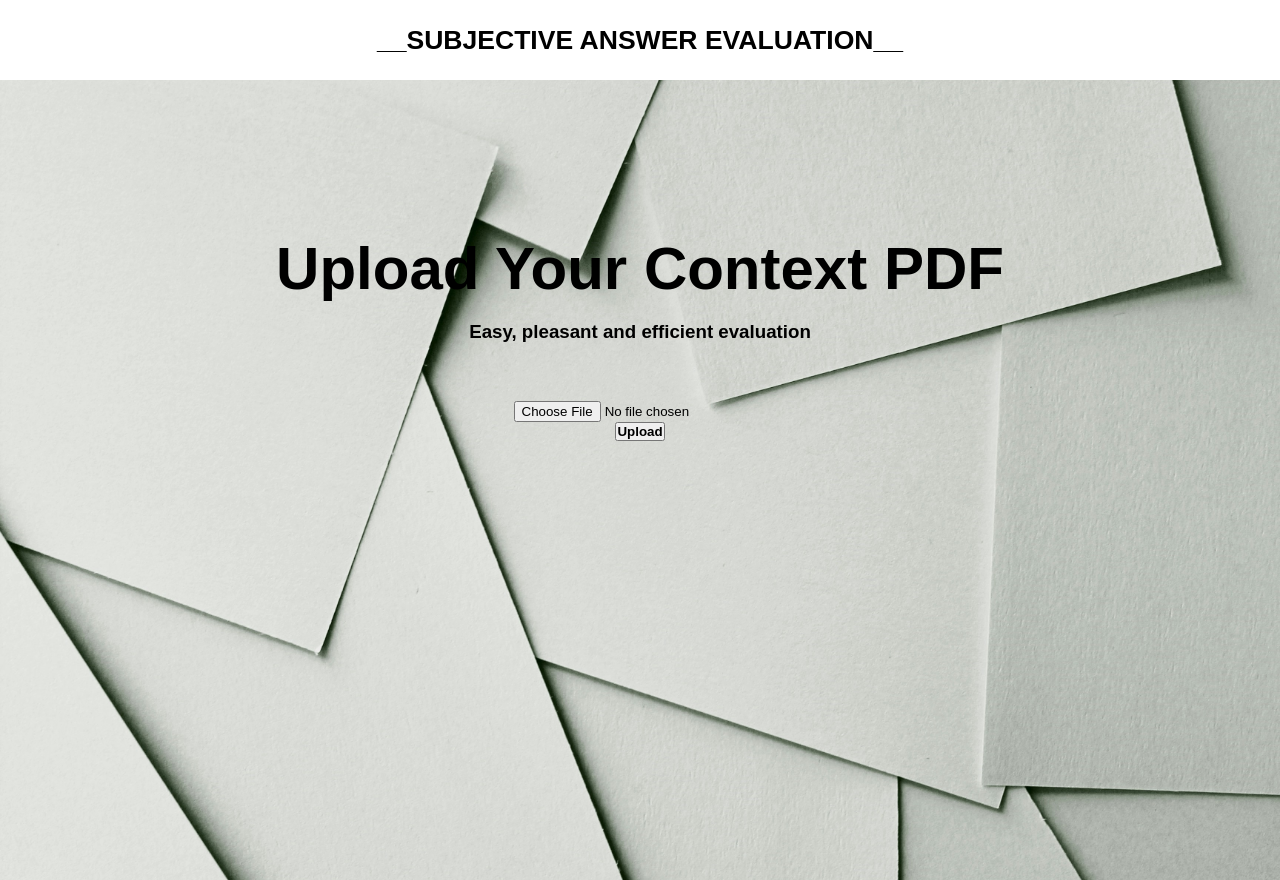
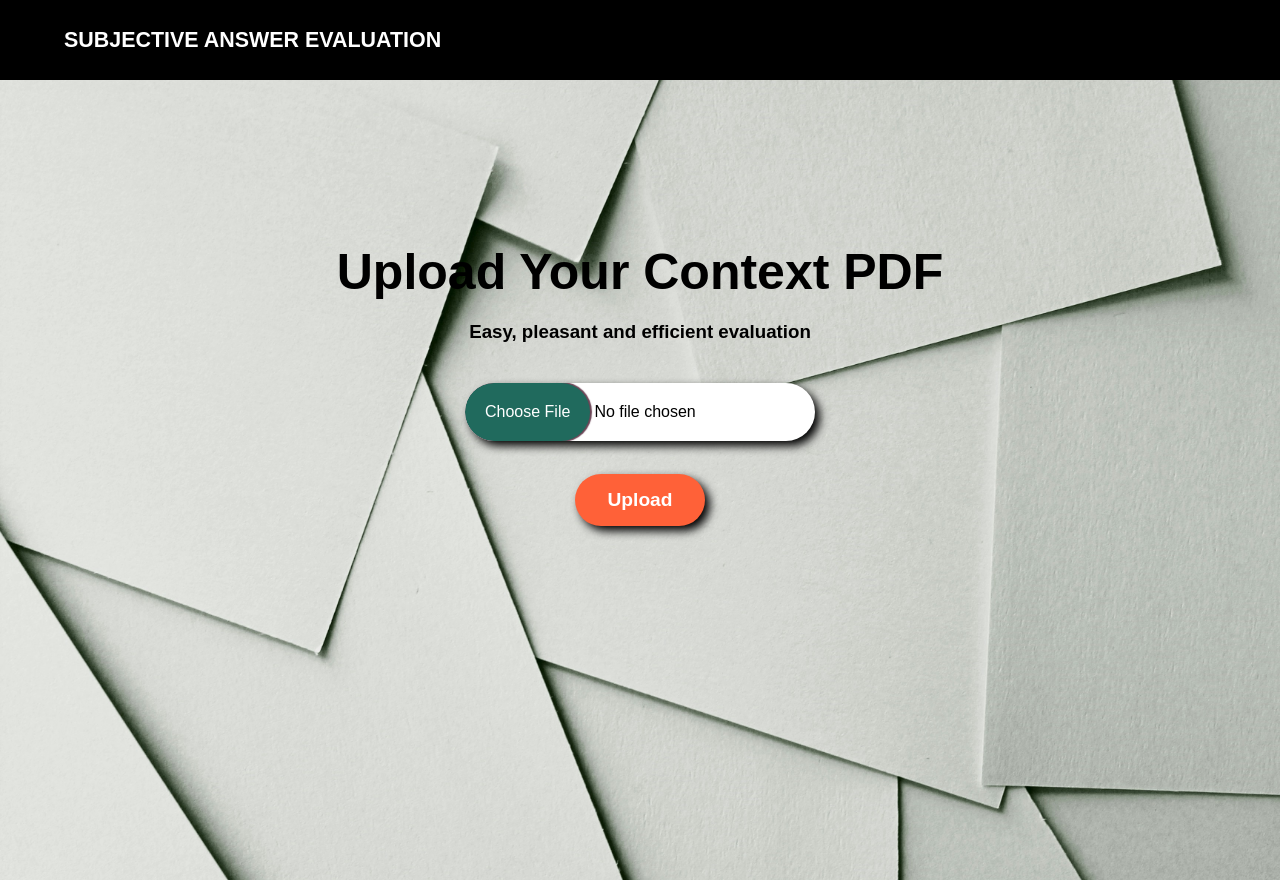
Before and after one commit to rupesh-25/Subjective_answer_evaluation, a Django app: page / in a window 1280 px wide. Run offline with Django 5.2, Linux system fonts and the light colour scheme; some libraries are stand-ins or nearby versions.

Commit message:
frontend updated

```diff
--- a/nlp/static/style.css
+++ b/nlp/static/style.css
@@ -10,17 +10,44 @@ nav {
 	display: -ms-flex;
 	display: -o-flex;
 	display: flex;
-	justify-content: space-around;
+	/* justify-content: space-around; */
 	align-items: center;
 	min-height: 10vh;
-	background: #ffffff;
+	background: black;
 }
 .logo {
+	padding-left: 5%;
 	font-size: 2em;
-    font-family: Lato;
+    /* font-family: Lato; */
+	font-family: 'Poppins';
     font-weight: 700;
     line-height: 150%;
     text-transform: uppercase;
+	color: #ffffff;
+}
+h2 b{
+	font-size: 50px;
+
+}
+.upload-form #pdfFile3{
+	font-size: 16px;
+	background: white;
+	border-radius: 50px;
+	box-shadow: 5px 5px 10px black;
+	width: 350px;
+	outline:none;
+}
+::-webkit-file-upload-button{
+	color:white;
+	background: #206a5d;
+	padding:20px;
+	border:none;
+	border-radius: 50px;
+	box-shadow: 1px 0 1px 1px #6b4556;
+	outline: none;
+}
+::-webkit-file-upload-button:hover{
+	background: #438a5e;
 }
 .menu {
 	display: -webkit-flex;
@@ -119,16 +146,19 @@ nav {
 	line-height: 2;
 	margin: auto;
 }
-.btn a {
+.btn{
 	text-decoration: none;
 	background: #ff6138;
 	padding: 15px 10px;
 	display: inline-block;
-	color: #000000;
+	color:#ffffff;
 	margin-top: 15px;
+	border: none;
 	border-radius: 50px;
 	width: 130px;
 	text-align: center;
+	font-size: 1.2em;
+	box-shadow: 5px 5px 10px black;
 }
 .wrapper {
 	width: 1060px;
--- a/nlp/templates/ut.html
+++ b/nlp/templates/ut.html
@@ -4,12 +4,13 @@
     <meta charset="UTF-8">
     <title>MasterGrad</title>
     <link rel="stylesheet" href="/static/style.css">
+
 </head>
 <body>
     <header>
         <nav>
             <div class="logo">
-                <h5>__Subjective Answer Evaluation__</h5>
+                <h6>Subjective Answer Evaluation</h6>
             </div>
             <div class="bar">
                 <div class="bar-1"></div>
@@ -21,7 +22,7 @@
     <div class="banner">
         <div class="wrapper">
             <div class="content">
-                <h2>Upload Your Context PDF</h2>
+                <h2><b>Upload Your Context PDF<b></h2>
                 <br>
                 <h3><b>Easy, pleasant and efficient evaluation </b></h3>
                 <br>
@@ -30,12 +31,10 @@
                         {% csrf_token %}
                         <label for="pdfFile3" style="font-size: 120%;"></label>
                         <br>
-                        <br>
                         <input type="file" id="pdfFile3" name="pdfFile" name="reference_paper" accept="application/pdf">
                         <br>
-                        <div class="btn">
+                        <br>
                             <button type="submit" class="btn btn-outline-warning" id="submit_msg"><b>Upload</b></button>
-                        </div>
                     </form>
                 </div>
             </div>
--- a/nlp/views.py
+++ b/nlp/views.py
@@ -21,7 +21,7 @@ load_dotenv()
 #Obtain the output
 temp_template="So you are a teacher evaluating students answers and giving it a score. The question carries 10 marks. You are having a syllabus sheet which you refer for assigning marks. So here is the syllabus sheet-{docs}. So here is the question-{question} and here is the corresponding students answer-{student_answer}. Evaluate considering a bunch of points typically looked by human teachers such as the depth of the answer. Just return score and nothing else. Make sure your response format is \"x/10\" is x is the assigned score"
 def get_conversational_chain(iv,template):
-    llm=ChatOpenAI(model="gpt-4")
+    llm=ChatOpenAI()
     prompt_template=PromptTemplate(
         input_variables=iv,
         template=template
@@ -30,7 +30,7 @@ def get_conversational_chain(iv,template):
     return name_chain
 
 #Google Document AI stuff
-credential_path = r"C:\Users\DELL\Subjective_answer_evaluation\fluted-nation-419211-afb27e726842.json"
+credential_path = r"C:\Users\yashp\OneDrive\Desktop\BE project\BE\Subjective_answer_evaluation\fluted-nation-419211-afb27e726842.json"
 os.environ['GOOGLE_APPLICATION_CREDENTIALS'] = credential_path
 
 project_id = "fluted-nation-419211"
@@ -104,7 +104,7 @@ def create_vector_db(request):
     if request.method == 'POST':
         embeddings=OpenAIEmbeddings(model="text-embedding-3-small")
         textbook=request.FILES.get('pdfFile')
-        file_path = "C:\\Users\\DELL\\Subjective_answer_evaluation\\nlp\\static\\" + textbook.name
+        file_path = r"C:\Users\yashp\OneDrive\Desktop\BE project\BE\Subjective_answer_evaluation\nlp\static" + textbook.name
 
         # Write the file to the specified location
         with open(file_path, 'wb+') as destination:
@@ -192,7 +192,7 @@ def process(request):
         embeddings=OpenAIEmbeddings(model="text-embedding-3-small")
         faiss_index=FAISS.load_local("New_Vector_Database1",embeddings,allow_dangerous_deserialization=True)
 
-        reo=re.compile(f"(\d+)/10")
+        reo=re.compile("(\\d+)/10")
         marks=[]
         evaluation_chain=get_conversational_chain(['question','docs','student_answer'],temp_template)
         for question,student_answer in zip(questions,answers):
```
Also changed, not shown: nlp/templates/result.html (+33 -0 lines), nlp/templates/upload_documents.html (+55 -6 lines).
